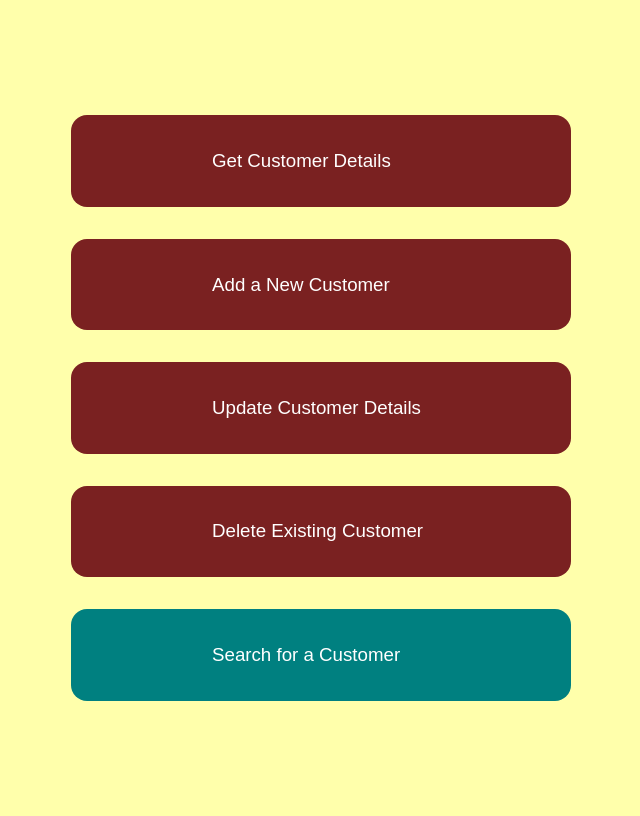
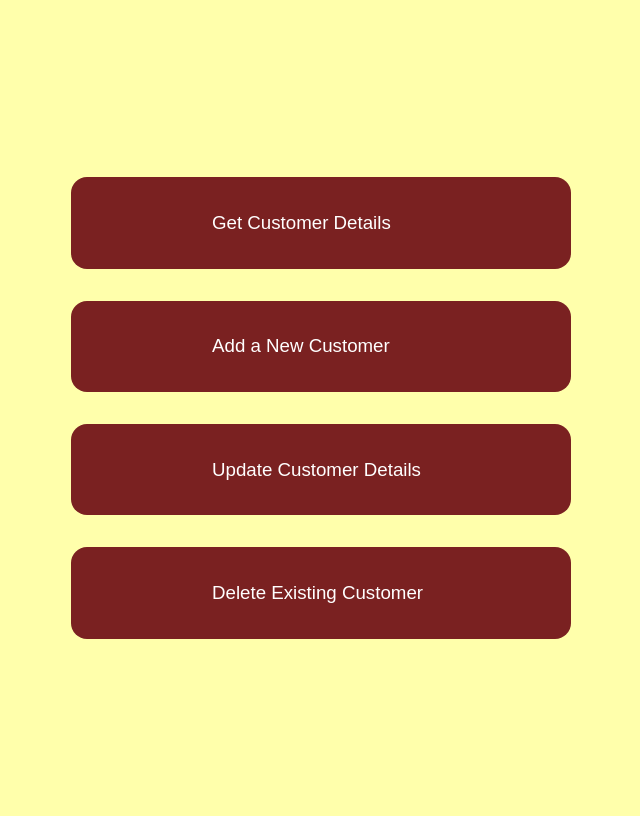
Before and after one commit to AnotherDolphin/CarBooking_CustomerApi, a Flask app: page / in a window 1280 px wide. Shown: the whole page, without its empty margins (319-959 px from the left). Run offline with Flask 2, Linux system fonts and the light colour scheme; some libraries are stand-ins or nearby versions.

Commit message:
updated index

```diff
--- a/templates/index.html
+++ b/templates/index.html
@@ -18,9 +18,6 @@
     </a>
     <a href="delete">
         <h3>Delete Existing Customer</h3>
-    </a>
-    <a href="search" class="bonus">
-        <h3>Search for a Customer</h3>
     </a>
 </body>
 </html>
```
